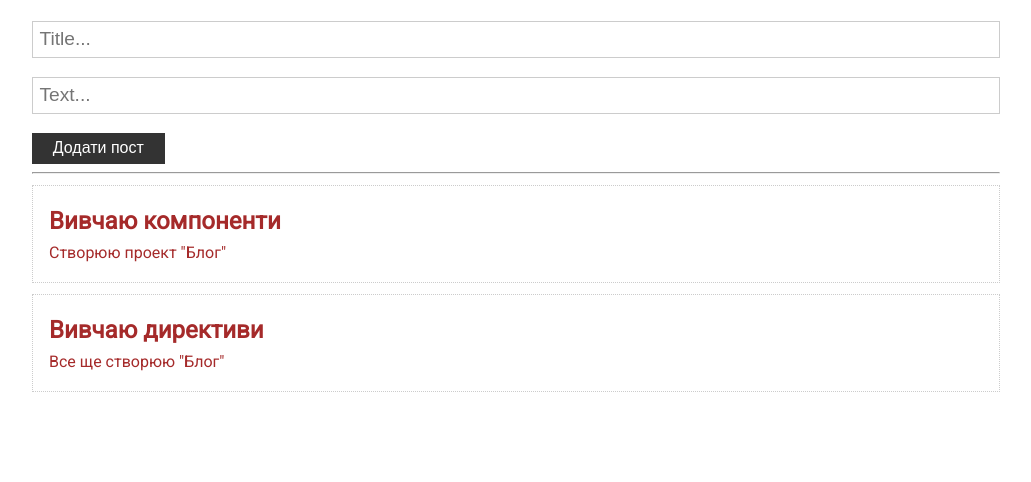
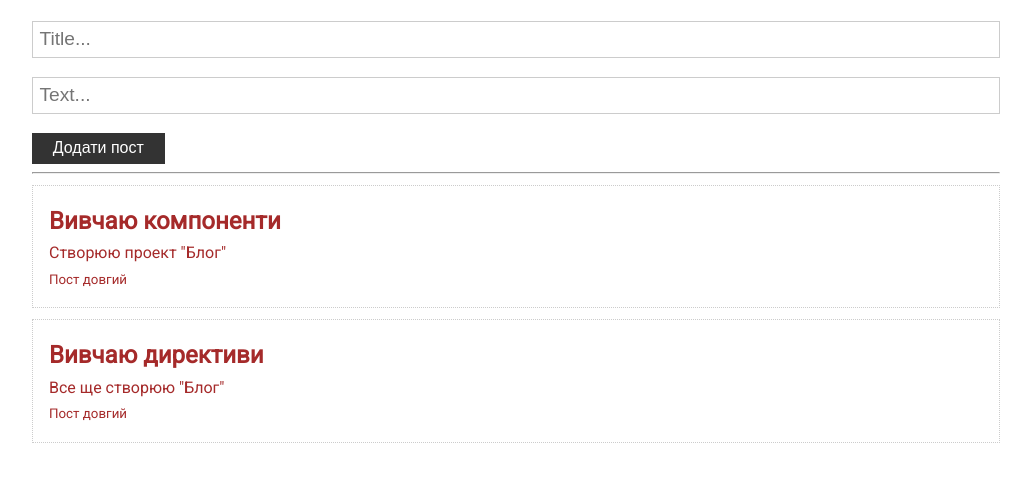
Before and after one commit to x-FIREFOUR-x/Labs_ReactivePrograming, an Angular app in the folder Lab4/Blog/: page / in a window 1280 px wide. Shown: the top 482 px of the page, without its empty margins (124-1155 px from the left). Built offline with nearby package versions, Linux system fonts and the light colour scheme.

Commit message:
task23-24

```diff
--- a/Lab4/Blog/src/app/app.component.html
+++ b/Lab4/Blog/src/app/app.component.html
@@ -1,5 +1,10 @@
 <div class="container">
   <app-post-form (onAdd)="updatePosts($event)"></app-post-form>
   <hr/>
-  <app-post *ngFor="let p of posts"[toPost]="p"></app-post>
+  <app-post *ngFor="let p of posts"[toPost]="p">
+    <small *ngIf="p.text.length>20; else short">Пост довгий</small>
+    <ng-template #short>
+    <small>Пост короткий</small>
+    </ng-template>
+  </app-post>
 </div>
--- a/Lab4/Blog/src/app/post/post.component.html
+++ b/Lab4/Blog/src/app/post/post.component.html
@@ -1,4 +1,5 @@
 <div class="card">
     <h2>{{myPost.title}}</h2>
     <p>{{myPost.text}}</p>
+    <ng-content></ng-content>
 </div>
```
